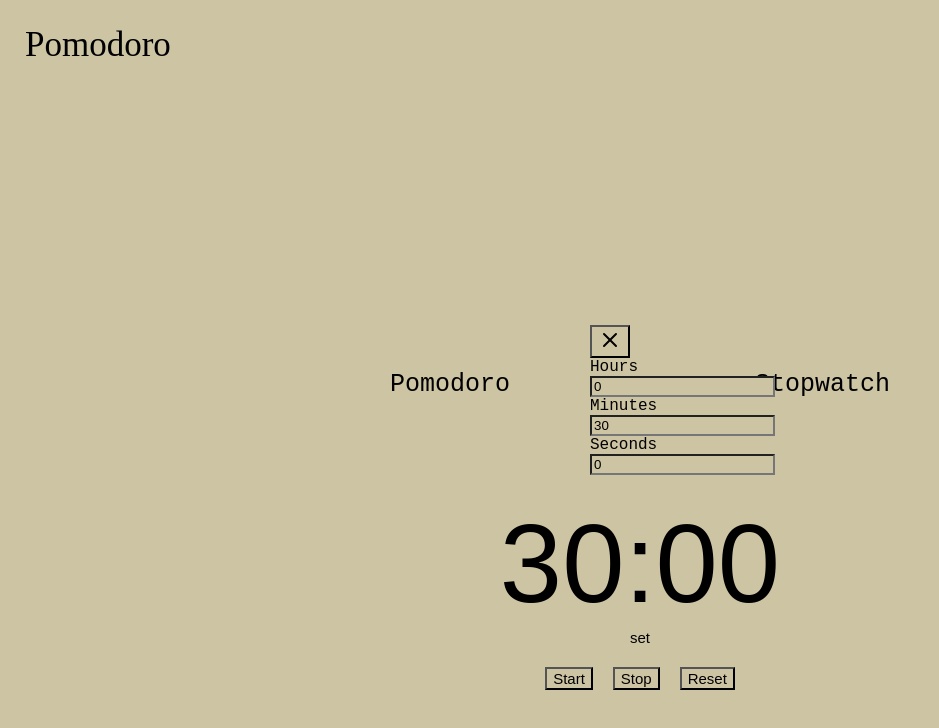
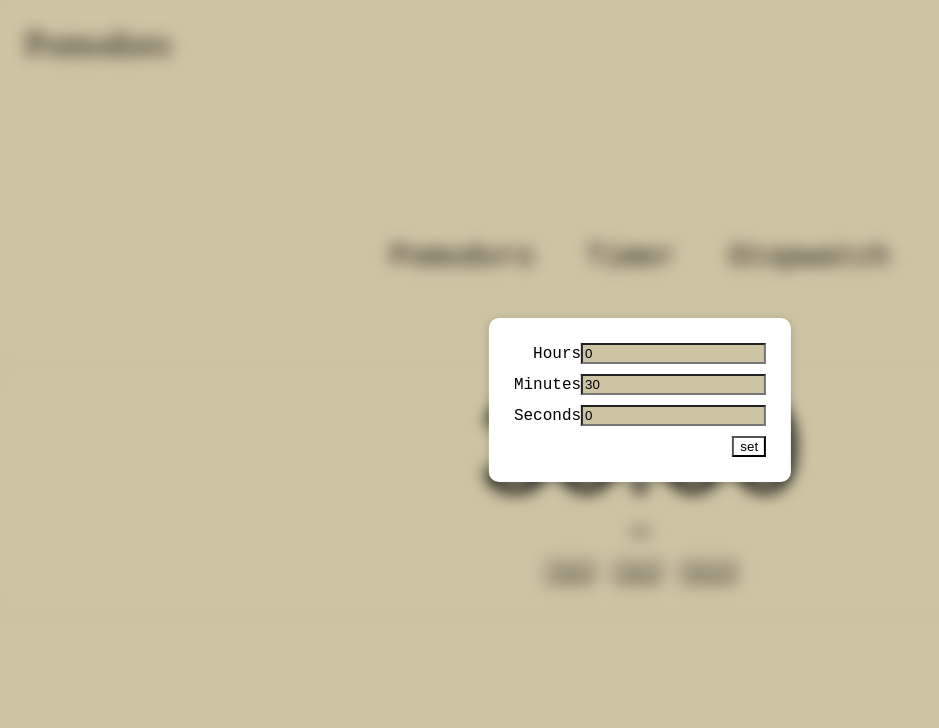
Before and after one commit to Jadynco/pomo, a React (Create React App) app: page /timer in a window 1280 px wide. Both pictures are taken after a click on the button "set". Shown: the top 728 px of the page, without its empty margins (0-939 px from the left). Built offline with nearby package versions, Linux system fonts and the light colour scheme.

Commit message:
set blur effect

```diff
--- a/package.json
+++ b/package.json
@@ -37,5 +37,9 @@
       "last 1 firefox version",
       "last 1 safari version"
     ]
-  }
+  },
+  "description": "This project was bootstrapped with [Create React App](https://github.com/facebook/create-react-app).",
+  "main": "index.js",
+  "author": "",
+  "license": "ISC"
 }
--- a/src/App.css
+++ b/src/App.css
@@ -5,9 +5,8 @@
 
 .App {
   flex-direction: column;
-  display: flex;           /* Enables Flexbox */
-  justify-content: center; /* Centers the links horizontally */
-  height: 100vh;           /* Makes nav-bar take up the full height of the viewport */
+  display: flex;
+  justify-content: center;
 }
 
 .logo{
@@ -20,7 +19,8 @@
 margin:0 auto;
 max-width:500px ;
 width:100%;
-padding:100px;
+padding-top: 150px;
+padding-bottom:100px;
 display:flex;
 justify-content: space-between;
 text-align: center;
@@ -28,7 +28,7 @@
 
 .navbar a{
 
-  font-size: 25px;
+  font-size: 30px;
   text-decoration: none;
   color:rgb(0, 0, 0);
 }
@@ -37,11 +37,12 @@
   color: #000000;
   height: 100vh;
   font-family: "Roboto Mono", monospace;
+
 }
 
 .main {
   font-family:sans-serif;
-  font-size: 7em;
+  font-size: 8em;
   display: flex;
   flex-direction: row;
   justify-content: center;
@@ -73,11 +74,31 @@
 }
 
 .setdiv{
-  position:fixed;
- top:50%;
-  left:50%;
-  width:100px;
-  transform:translate(-50%, -50%);
+  align-items: flex-end;
+  text-align: left;
+  display: flex;
+  flex-direction: column;
+  position: fixed;
+  top: 50%;
+  left: 50%;
+  transform: translate(-50%, -50%);
+  background: #ffffff;
+  padding: 20px;
+  border-radius: 10px;
+  box-shadow: 0 2px 10px rgba(0, 0, 0, 0.2);
+}
+
+.blur{
+  filter:blur(8px);
+}
+.setdiv label {
+  padding:5px;
+  background: white;
+}
+
+.setdiv button{
+  margin:5px;
+  background-color: white;
 }
 
 .message {
--- a/src/App.jsx
+++ b/src/App.jsx
@@ -1,26 +1,32 @@
 import { BrowserRouter as Router, Route, Routes, Link } from "react-router-dom";
 import './App.css';
+import React, { useState } from 'react';
 import Pomodoro from "./pomodoro";
 import Timer from "./timer";
 import Stopwatch from "./stopwatch";
 
 function App() {
+
+const [rblur,setRblur]= useState(false);
+
   return (
     <Router>
+
+      <div className ={`timer ${rblur ? 'blur' : ''}`}>
       <div className="logo">Pomodoro</div>
-      <div className="App">
         <nav className= "navbar">
           <Link to="/pomodoro">Pomodoro</Link>
           <Link to="/timer">Timer</Link>
           <Link to="/stopwatch">Stopwatch</Link>
         </nav>
+      </div>
 
         <Routes>
           <Route path="/pomodoro" element={<Pomodoro />} />
-          <Route path="/timer" element={<Timer />} />
+          <Route path="/timer" element={<Timer setRblur={setRblur}/>} />
           <Route path="/stopwatch" element={<Stopwatch />} />
         </Routes>
-      </div>
+
     </Router>
   );
 }
--- a/src/pomodoro.jsx
+++ b/src/pomodoro.jsx
@@ -1,11 +1,12 @@
 import React, { useState, useEffect } from "react";
-import useSound from 'use-sound';
+import chime from './chime.wav'
 
 export default function Pomodoro() {
   const [minutes, setMinutes] = useState(25);
   const [seconds, setSeconds] = useState(0);
   const [displayMessage, setDisplayMessage] = useState(false);
-  const [active, setActive]= useState(false)
+  const [active, setActive]= useState(false);
+  const chimeAudio = new Audio(chime);
 
   useEffect(() => {
     let interval = null;
@@ -19,6 +20,7 @@
             setSeconds(59);
             setMinutes(minutes - 1);
           } else {
+            chimeAudio.play(0);
             let minutes = displayMessage ? 24 : 4;
             let seconds = 59;
 
--- a/src/setModal.jsx
+++ b/src/setModal.jsx
@@ -1,5 +1,5 @@
 import React, { useState, useEffect } from "react";
-import { X } from 'lucide-react';
+
 
 
 export default function SetModal({setShow, setTminutes, setTseconds, tseconds, tminutes, setThours,thours}){
@@ -61,16 +61,9 @@
 return(
 
     <div className="setdiv">
-    <button onClick={() => {
-        setShow(false)
-        {tempminutes !== '' ? setTminutes(tempminutes): setTminutes(0)}
-        {tempseconds !== '' ? setTseconds(tempseconds) : setTseconds(0)}
-        {tempseconds !== '' ? setThours(temphours) : setThours(0)}
-
-        }}><X/></button>
 
     <label>
-       <br/>Hours
+       Hours
         <input
             type="number"
             value={temphours}
@@ -96,6 +89,14 @@
                 onChange={changeSeconds}
             ></input>
         </label>
+
+        <button onClick={() => {
+        setShow(false)
+        {tempminutes !== '' ? setTminutes(tempminutes): setTminutes(0)}
+        {tempseconds !== '' ? setTseconds(tempseconds) : setTseconds(0)}
+        {tempseconds !== '' ? setThours(temphours) : setThours(0)}
+
+        }}>set</button>
     </div>
 )
 }
--- a/src/timer.jsx
+++ b/src/timer.jsx
@@ -2,7 +2,7 @@
 import chime from './chime.wav'
 import SetModal from "./setModal"
 
-export default function Timer (){
+export default function Timer ({setRblur}){
    const [minutes, setMinutes] = useState(30);
    const [tminutes, setTminutes] = useState(30);
    const [seconds, setSeconds] = useState(0);
@@ -17,7 +17,8 @@
       setMinutes(tminutes);
       setSeconds(tseconds);
       setHours(thours);
-   },[tminutes,tseconds,thours])
+      setRblur(show);
+   },[tminutes,tseconds,thours,show])
 
    useEffect(() =>{
       let interval =null;
@@ -59,6 +60,7 @@
 
   return(
 <div>
+<div className ={`timer ${show ? 'blur' : ''}`}>
    <div className="main">
      {hours > 0 ? (hours < 10 ? `0${hours}:` : `${hours}:`):``}
      {minutes < 10 ? `0${minutes}`: minutes}:
@@ -83,7 +85,9 @@
           setHours(thours);
         }}>Reset</button>
    </div>
-   <div className= "modal">
+
+</div>
+<div className= "modal">
       {show && <SetModal
          setShow={setShow} tseconds={tseconds}
          setTminutes={setTminutes} tminutes={tminutes}
@@ -93,6 +97,5 @@
    </div>
 </div>
 
-
 );
 }
```
Also changed, not shown: 1 other file (tests, documents, lock files or other folders).
